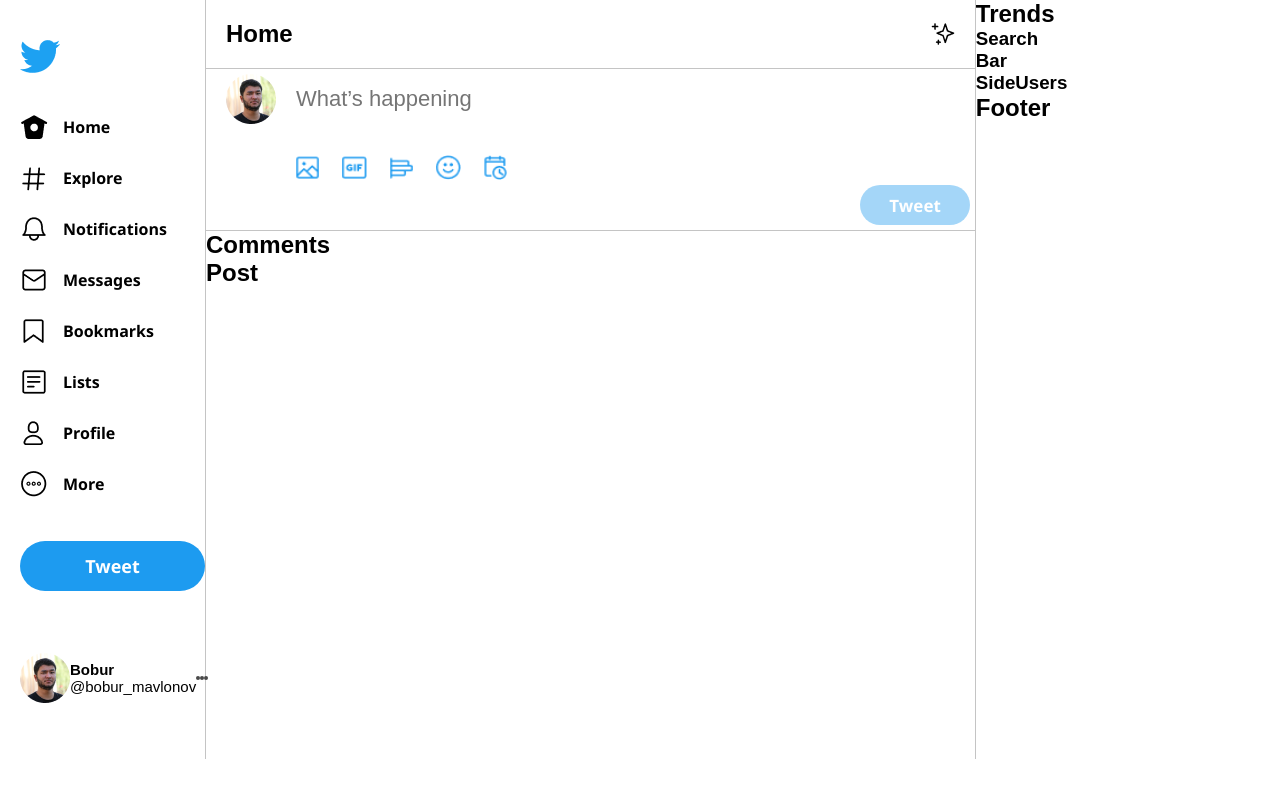
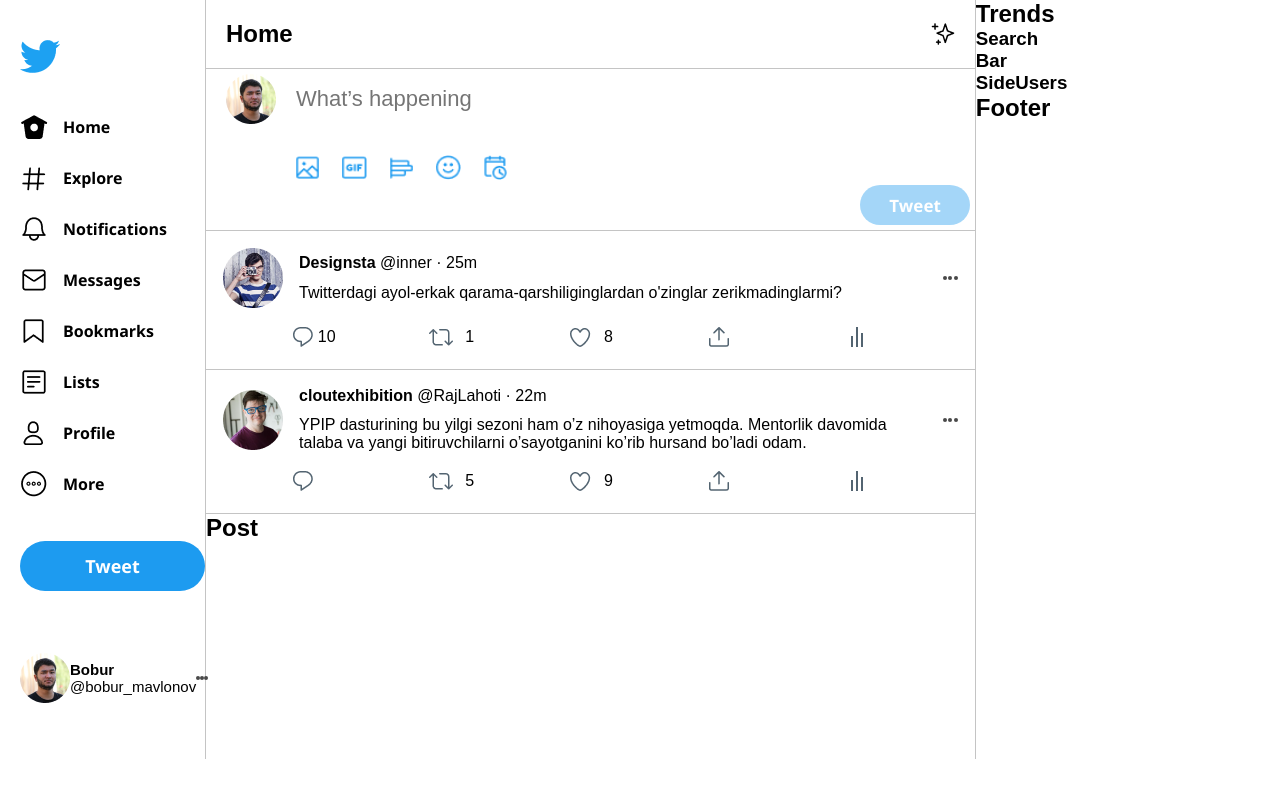
Before and after one commit to bboisxonov/Twitter, a React (Create React App) app: page / in a window 1280 px wide. Built offline with nearby package versions, Linux system fonts and the light colour scheme.

Commit message:
comments component desktop style finished

```diff
--- a/src/Components/Feed/Comments/comments.css
+++ b/src/Components/Feed/Comments/comments.css
@@ -0,0 +1,19 @@
+.comments {
+  display: flex;
+  align-items: center;
+  padding: 2.2%;
+}
+.comment-box {
+  border-bottom: 1px solid #c4c4c4;
+  padding-bottom: 20px;
+}
+.comments-info {
+  margin-left: 2.2%;
+  width: 80%;
+}
+.comments-title {
+  margin-bottom: 2%;
+}
+.tripple-dots {
+  margin-left: auto;
+}
--- a/src/Components/Feed/Comments/comments.jsx
+++ b/src/Components/Feed/Comments/comments.jsx
@@ -1,9 +1,46 @@
 import React from 'react'
 import "./comments.css"
+import PostReactions from "../../Post-reactions/postreactions"
+
 function Comments() {
 
     return <>
-        <h2>Comments</h2>
+        <div className="comment-box">
+            <div className="comments">
+                <img src={require('../../../images/designsta.png')} alt="" />
+                <div className="comments-info">
+                    <p className='comments-title'><b>Designsta</b> @inner · 25m</p>
+                    <p>Twitterdagi ayol-erkak qarama-qarshiliginglardan o'zinglar zerikmadinglarmi?</p>
+
+                </div>
+                <div className='tripple-dots'>
+                    <span className='users__profile-dots'></span>
+                    <span className='users__profile-dots'></span>
+                    <span className='users__profile-dots'></span>
+                </div>
+
+            </div>
+            <PostReactions comments={"10"} retweet={"1"} likes={"8"} ></PostReactions>
+        </div>
+
+        <div className="comment-box">
+            <div className="comments">
+                <img src={require('../../../images/cloutexhibition.png')} alt="" />
+                <div className="comments-info">
+                    <p className='comments-title'><b>cloutexhibition</b> @RajLahoti · 22m</p>
+                    <p >YPIP dasturining bu yilgi sezoni ham o’z nihoyasiga yetmoqda. Mentorlik davomida talaba va yangi bitiruvchilarni o’sayotganini ko’rib hursand bo’ladi odam.</p>
+
+                </div>
+                <div className='tripple-dots'>
+                    <span className='users__profile-dots'></span>
+                    <span className='users__profile-dots'></span>
+                    <span className='users__profile-dots'></span>
+                </div>
+
+            </div>
+            <PostReactions comments={""} retweet={"5"} likes={"9"} ></PostReactions>
+        </div>
+
     </>
 }
 export default Comments
--- /dev/null
+++ b/src/Components/Post-reactions/postreactions.css
@@ -0,0 +1,14 @@
+.postreactions {
+  display: flex;
+  align-items: center;
+  justify-content: space-between;
+  width: 78%;
+  margin: 0 auto;
+}
+.reaction {
+  display: flex;
+  align-items: center;
+  justify-content: space-between;
+  width: 45px;
+  cursor: pointer;
+}
--- /dev/null
+++ b/src/Components/Post-reactions/postreactions.jsx
@@ -0,0 +1,31 @@
+import React from 'react'
+import "./postreactions.css"
+
+export default function PostReactions( {comments,  retweet,  likes} ){
+    return <div className="postreactions">
+        <span className='reaction'>
+            <img className='reaction-sign' src={require('../../images/comment.png')} alt="" />
+            <p className='total-reactions'>{comments}</p>
+        </span>
+
+        <span className='reaction'>
+            <img className='reaction-sign' src={require('../../images/retweet.png')} alt="" />
+            <p className='total-reactions'>{retweet}</p>
+        </span>
+
+        <span className='reaction'>
+            <img className='reaction-sign' src={require('../../images/like.png')} alt="" />
+            <p className='total-reactions'>{likes}</p>
+        </span>
+
+        <span className='reaction'>
+            <img className='reaction-sign' src={require('../../images/share.png')} alt="" />
+            <p className='total-reactions'></p>
+        </span>
+
+        <span className='reaction'>
+            <img className='reaction-sign' src={require('../../images/statistics.png')} alt="" />
+            <p className='total-reactions'></p>
+        </span>
+    </div>
+}
```
